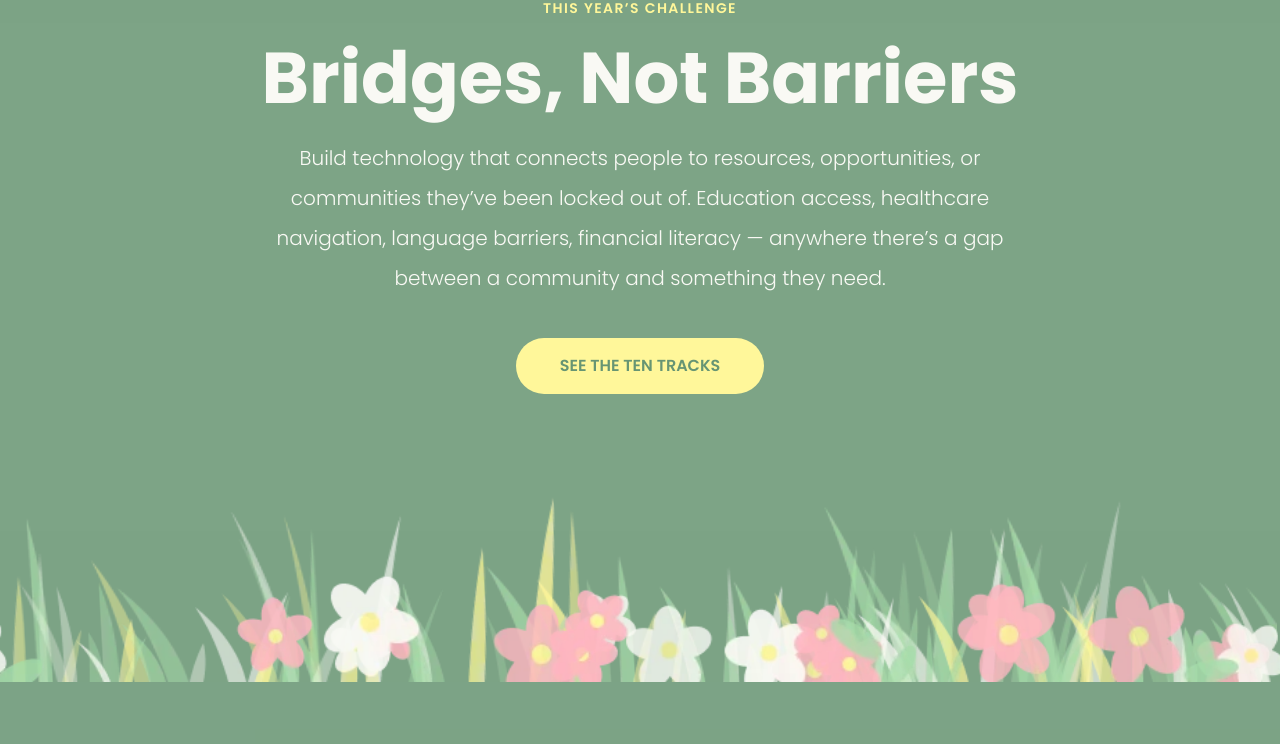
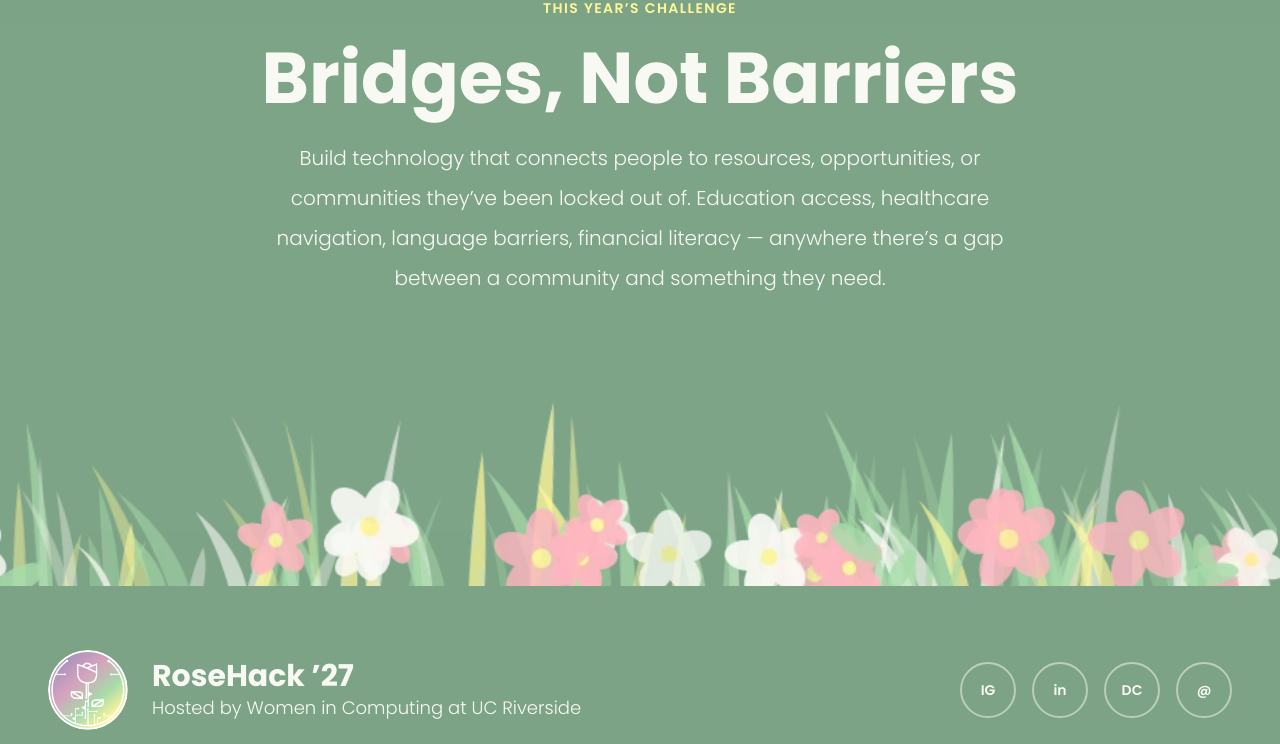
Before and after one commit to rosehackucr/rosehack27, a Next.js app: page /tracks in a window 1280 px wide. Shown: the part 2518-3262 px from the top of the page. Built offline with nearby package versions, Linux system fonts and the light colour scheme; no server answers.

Commit message:
hide tracks button

```diff
--- a/src/app/tracks/page.tsx
+++ b/src/app/tracks/page.tsx
@@ -5,7 +5,7 @@ const TracksPage = () => {
   return (
     <>
       <TracksSection />
-      <Theme />
+      <Theme showTracksLink={false} />
     </>
   );
 };
--- a/src/components/Theme.tsx
+++ b/src/components/Theme.tsx
@@ -1,7 +1,11 @@
 import Link from "next/link";
 import Grass from "@/components/scenery/Grass";
 
-const Theme = () => {
+type ThemeProps = {
+  showTracksLink?: boolean;
+};
+
+const Theme = ({ showTracksLink = true }: ThemeProps) => {
   return (
     <section
       id="theme"
@@ -18,12 +22,14 @@ const Theme = () => {
         anywhere there&rsquo;s a gap between a community and something they
         need.
       </p>
+      {showTracksLink && (
         <Link
           href="/tracks"
           className="bg-rosehack-yellow text-rosehack-darkgreen relative z-10 mt-4 rounded-full px-11 py-4 font-semibold uppercase transition duration-200 hover:brightness-95"
         >
           See the ten tracks
         </Link>
+      )}
 
       <Grass />
     </section>
```
Lines whose indentation alone changed are shown as unchanged.
